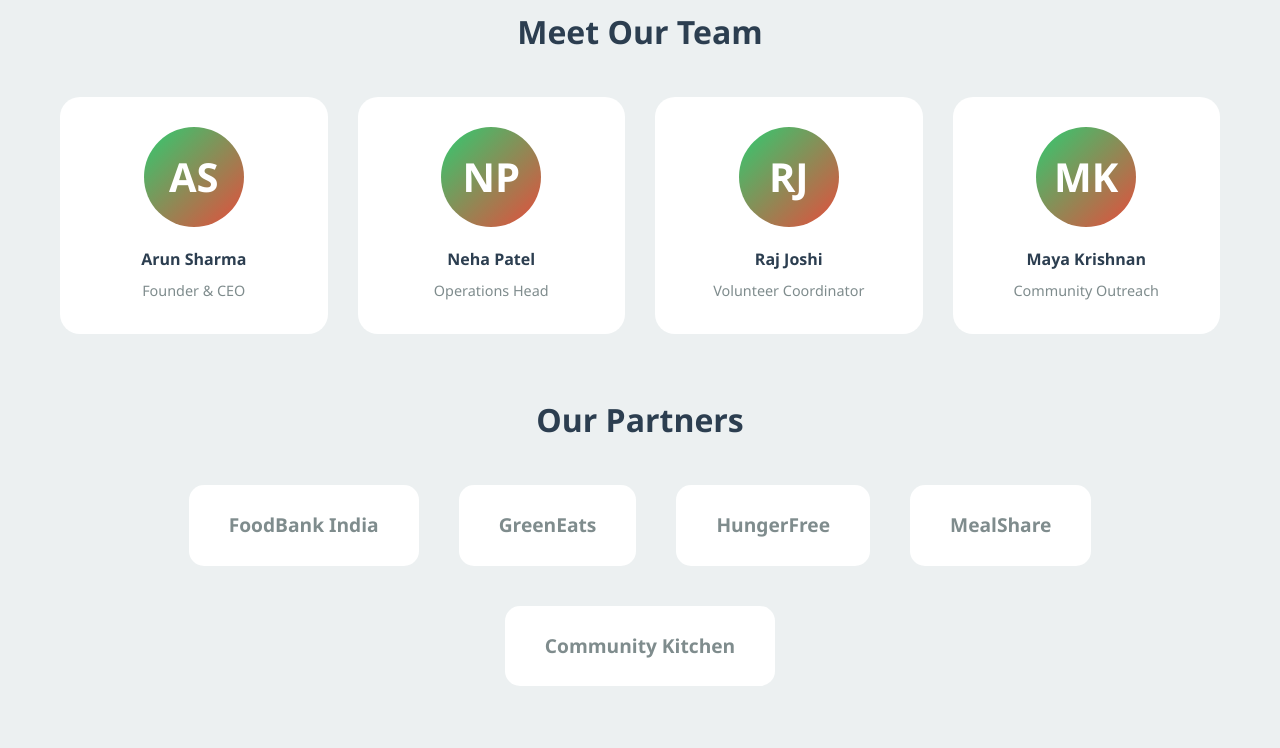
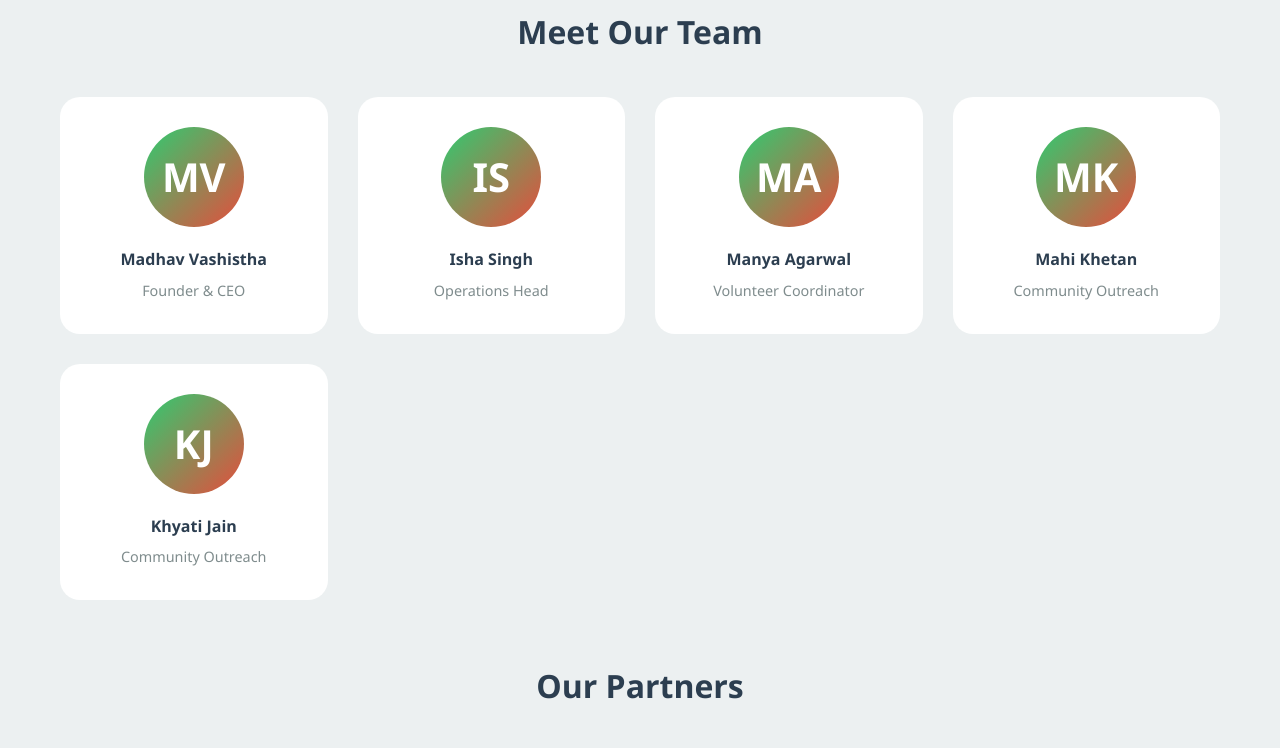
Before and after one commit to Madhav-Vashistha/FoodShare, a plain HTML site: page index.html in a window 1280 px wide. Shown: the part 4697-5445 px from the top of the page. Drawn offline with Linux system fonts and the light colour scheme.

Commit message:
Update index.html

```diff
--- a/index.html
+++ b/index.html
@@ -1157,7 +1157,7 @@
             <div class="about-content fade-in">
                 <div class="about-text">
                     <h3>Our Mission</h3>
-                    <p>FoodShare was founded in 2019 with a simple yet powerful mission: to bridge the gap between food surplus and food scarcity. We believe that no one should go hungry when perfectly good food goes to waste.</p>
+                    <p>FoodShare was founded with a simple yet powerful mission: to bridge the gap between food surplus and food scarcity. We believe that no one should go hungry when perfectly good food goes to waste.</p>
                     <p>Through our network of dedicated volunteers and generous donors, we collect surplus food from restaurants, events, households, and businesses, and distribute it to families and communities in need.</p>
                     <p>Our technology-driven approach ensures efficient pickup and delivery, minimizing food waste while maximizing impact. Every donation, big or small, helps us move closer to a world without hunger.</p>
                     <a href="#donate" class="btn btn-primary" style="margin-top: 20px;">Start Donating</a>
@@ -1173,23 +1173,28 @@
                 <h3>Meet Our Team</h3>
                 <div class="team-grid">
                     <div class="team-member">
-                        <div class="member-avatar">AS</div>
-                        <h4>Arun Sharma</h4>
+                        <div class="member-avatar">MV</div>
+                        <h4>Madhav Vashistha</h4>
                         <span>Founder & CEO</span>
                     </div>
                     <div class="team-member">
-                        <div class="member-avatar">NP</div>
-                        <h4>Neha Patel</h4>
+                        <div class="member-avatar">IS</div>
+                        <h4>Isha Singh</h4>
                         <span>Operations Head</span>
                     </div>
                     <div class="team-member">
-                        <div class="member-avatar">RJ</div>
-                        <h4>Raj Joshi</h4>
+                        <div class="member-avatar">MA</div>
+                        <h4>Manya Agarwal</h4>
                         <span>Volunteer Coordinator</span>
                     </div>
                     <div class="team-member">
                         <div class="member-avatar">MK</div>
-                        <h4>Maya Krishnan</h4>
+                        <h4>Mahi Khetan</h4>
+                        <span>Community Outreach</span>
+                    </div>
+                    <div class="team-member">
+                        <div class="member-avatar">KJ</div>
+                        <h4>Khyati Jain</h4>
                         <span>Community Outreach</span>
                     </div>
                 </div>
```
